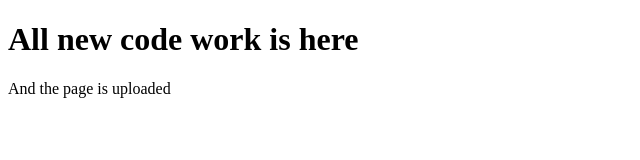
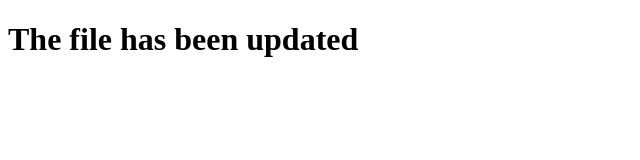
Before and after one commit to novelkhan/newcod, a plain HTML site: page index.html in a window 1280 px wide. Shown: the whole page, without its empty margins (0-640 px from the left). Drawn offline with Linux system fonts and the light colour scheme.

Commit message:
p is removed

```diff
--- a/index.html
+++ b/index.html
@@ -7,7 +7,6 @@
     <title>New Code</title>
 </head>
 <body>
-    <h1>All new code work is here</h1>
-    <p>And the page is uploaded</p>
+    <h1>The file has been updated</h1>
 </body>
 </html>
```
